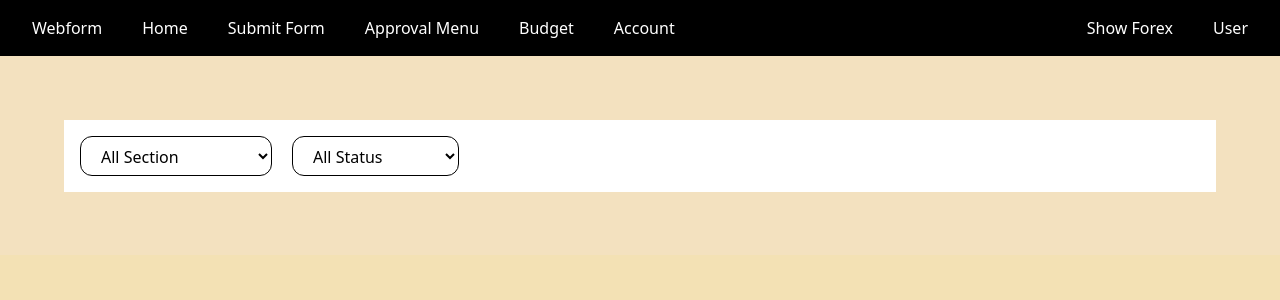
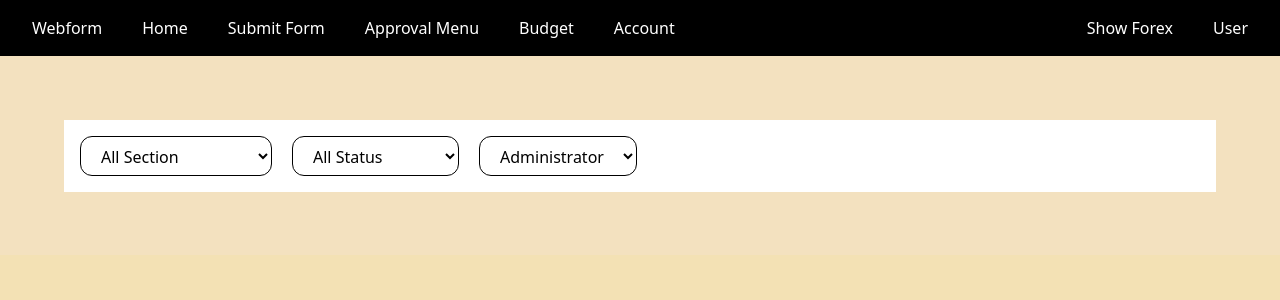
Before and after one commit to agw2005/ssi-webform, a React (Vite) app: page / in a window 1280 px wide. Shown: the top 300 px of the page. Built offline with nearby package versions, Linux system fonts and the light colour scheme.

Commit message:
feat(Home.tsx): added in-charge filter element

```diff
--- a/src/pages/Home.tsx
+++ b/src/pages/Home.tsx
@@ -26,6 +26,8 @@ const SECTIONS = [
 ];
 
 const STATUSES = ["Final Approved", "In Progress", "Rejected"];
+
+const EMPLOYEES = ["Person 1", "Person 2", "Person 3"];
 
 const Home = () => {
   return (
@@ -59,6 +61,20 @@ const Home = () => {
             );
           })}
         </select>
+        <select
+          name="filter-in-charge"
+          id="filter-in-charge"
+          className="py-2 px-4 h-10 rounded-xl border"
+        >
+          <option value="Administrator">Administrator</option>
+          {EMPLOYEES.map((employee, index) => {
+            return (
+              <option key={index} value={employee}>
+                {employee}
+              </option>
+            );
+          })}
+        </select>
       </div>
     </Primitive>
   );
```
